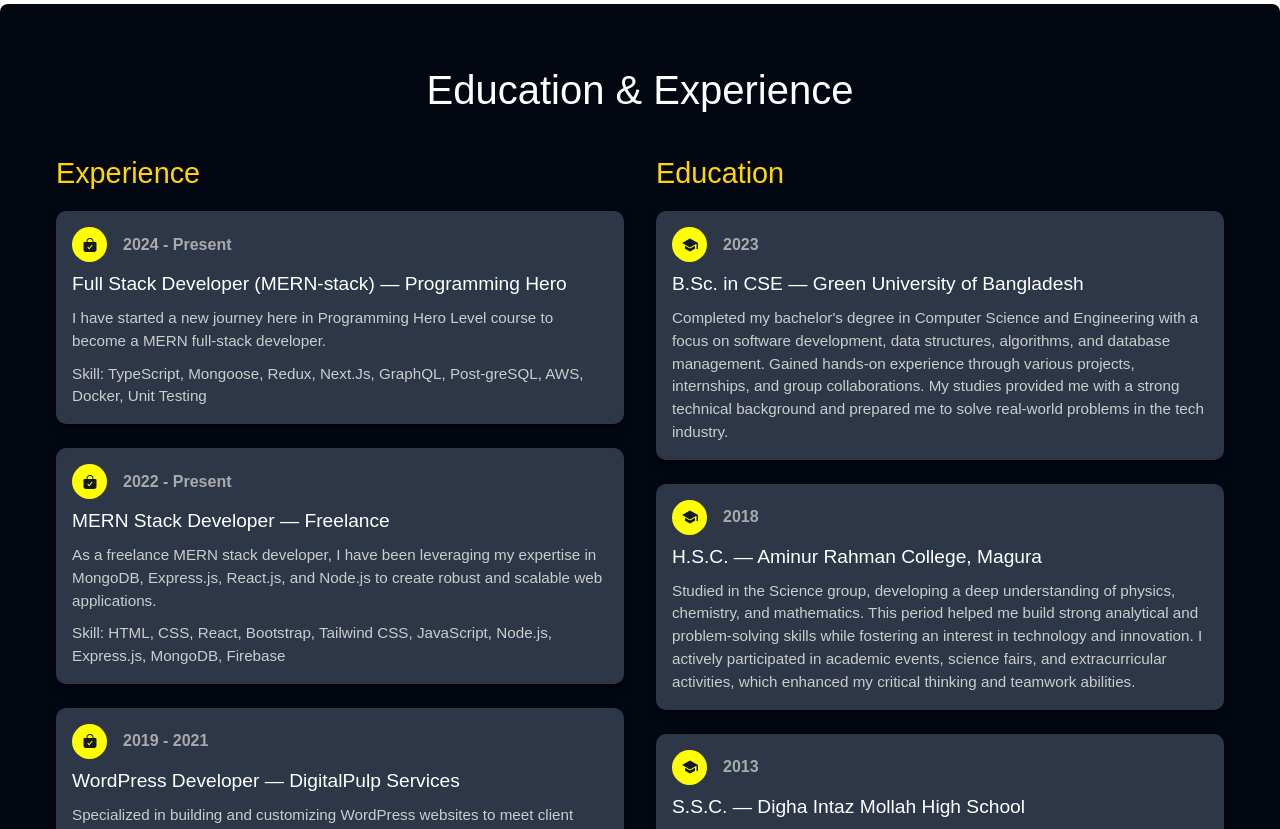
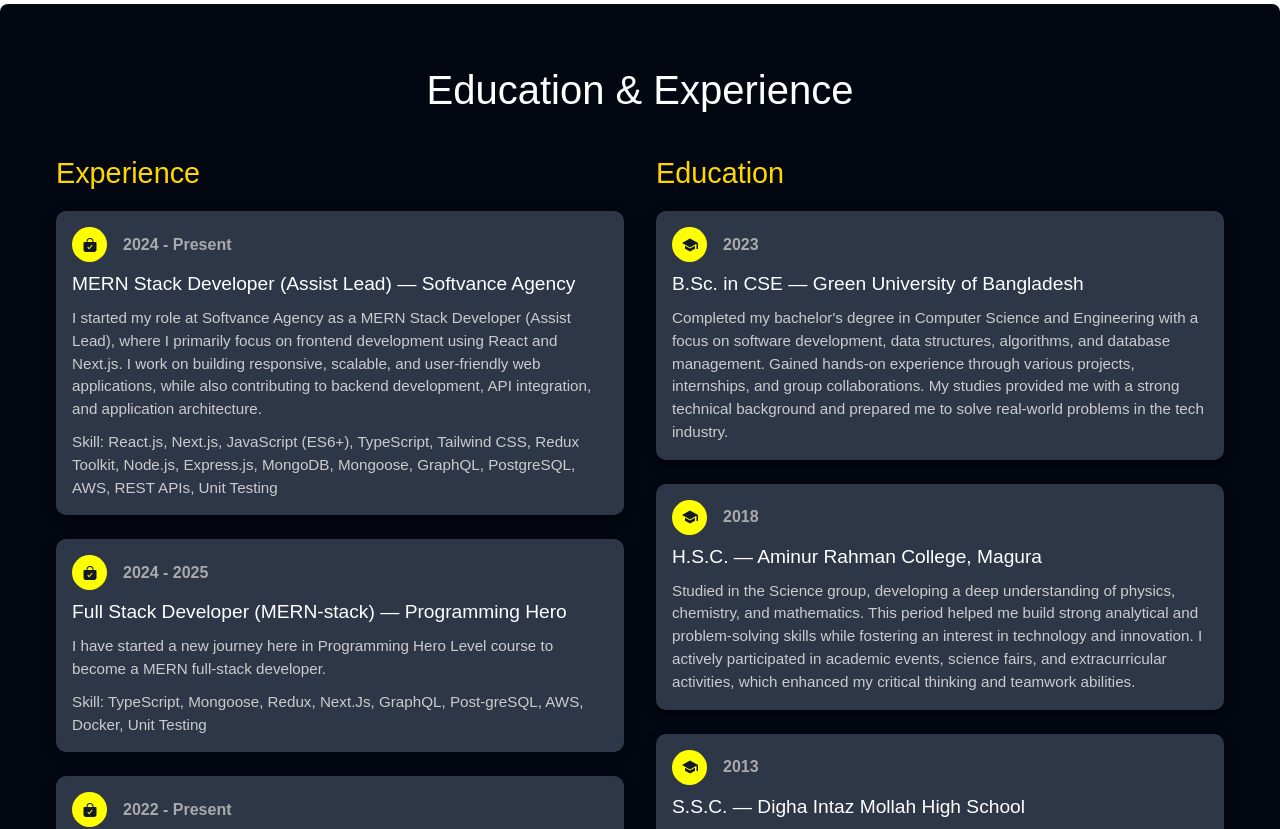
Before and after one commit to EngrArfin/my-webdev-portfolio, a Next.js app: page /achivement in a window 1280 px wide. Shown: the top 829 px of the page. Built offline with nearby package versions, Linux system fonts and the light colour scheme.

Commit message:
update navbar

```diff
--- a/src/app/layout.tsx
+++ b/src/app/layout.tsx
@@ -2,6 +2,8 @@
 import localFont from "next/font/local";
 import "./globals.css";
 import AuthProviders from "@/services/AuthProviders";
+// import Navbar from "@/components/Shared/NavBar";
+// import NavBar from "@/components/Admin/Shared/NavBar";
 
 const geistSans = localFont({
   src: "./fonts/GeistVF.woff",
@@ -29,6 +31,7 @@
       <body
         className={`${geistSans.variable} ${geistMono.variable} antialiased`}
       >
+        {/* <Navbar /> */}
         <AuthProviders>{children}</AuthProviders>
       </body>
     </html>
--- a/src/components/ExpEduAchive/ExpEduAchive.tsx
+++ b/src/components/ExpEduAchive/ExpEduAchive.tsx
@@ -102,6 +102,15 @@
   const experience: ExperienceItem[] = [
     {
       yearRange: "2024 - Present",
+      role: "MERN Stack Developer (Assist Lead)",
+      company: "Softvance Agency",
+      description:
+        "I started my role at Softvance Agency as a MERN Stack Developer (Assist Lead), where I primarily focus on frontend development using React and Next.js. I work on building responsive, scalable, and user-friendly web applications, while also contributing to backend development, API integration, and application architecture.",
+      skill:
+        "React.js, Next.js, JavaScript (ES6+), TypeScript, Tailwind CSS, Redux Toolkit, Node.js, Express.js, MongoDB, Mongoose, GraphQL, PostgreSQL, AWS, REST APIs, Unit Testing",
+    },
+    {
+      yearRange: "2024 - 2025",
       role: "Full Stack Developer (MERN-stack)",
       company: "Programming Hero",
       description:
--- a/src/components/Header/Header.tsx
+++ b/src/components/Header/Header.tsx
@@ -41,7 +41,7 @@
     }
   }, []);
 
-  const textContent = "MERN Full Stack Developer";
+  const textContent = "MERN Stack Developer (Assist Lead)";
   const headingContent = "Hello, I’m Md Samsel Arfin";
 
   return (
--- a/src/components/Shared/NavBar.tsx
+++ b/src/components/Shared/NavBar.tsx
@@ -108,13 +108,13 @@
       <div className="navbar-end flex items-center space-x-4">
         {/* Show MagicButton on all screens */}
         <a
-          href="https://drive.google.com/file/d/1etGZAfNZxjM9dKp7KLrt5rvOI21px1ni/view?usp=sharing"
+          href="https://drive.google.com/file/d/1HIdAM0WTX-CUhbMoA09M--cVXCtxT01K/view?usp=sharing"
           className="block lg:hidden"
         >
           <MagicButton />
         </a>
         <a
-          href="https://drive.google.com/file/d/1etGZAfNZxjM9dKp7KLrt5rvOI21px1ni/view?usp=sharing"
+          href="https://drive.google.com/file/d/1HIdAM0WTX-CUhbMoA09M--cVXCtxT01K/view?usp=sharing"
           className="hidden lg:block"
         >
           <MagicButton />
```
Also changed, not shown: 1 other file (tests, documents, lock files or other folders).
